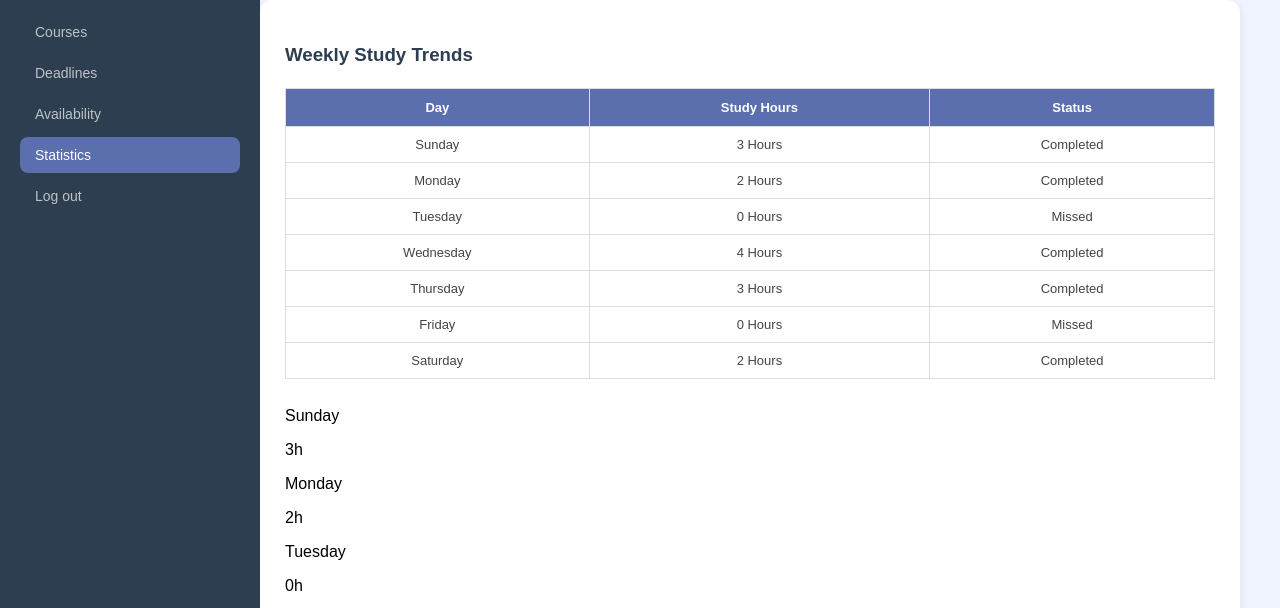
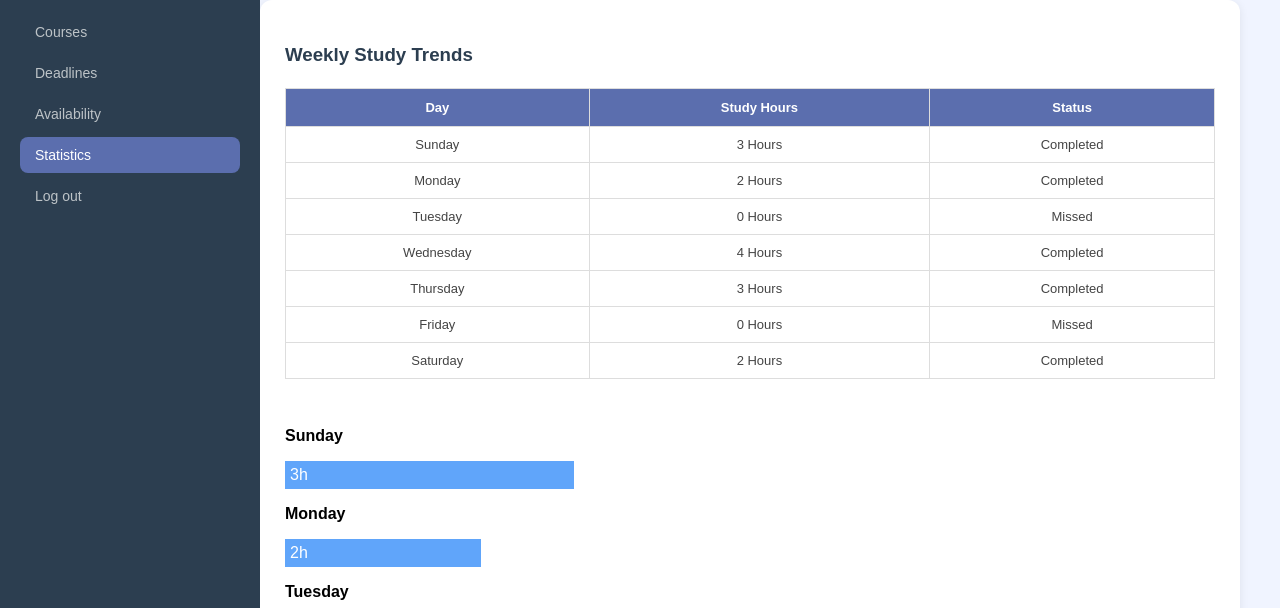
Before and after one commit to danaxy0-art/projecr_381, a plain HTML site: page statistics.html in a window 1280 px wide. Shown: the part 118-726 px from the top of the page. Drawn offline with Linux system fonts and the light colour scheme.

Commit message:
Update statistics.html

```diff
--- a/statistics.html
+++ b/statistics.html
@@ -2,7 +2,7 @@
 <html>
 <head>
 <title>Statistics</title>
-<link rel="stylesheet" href="style.css">
+<link rel="stylesheet" href="style_statistics.css">
 </head>
 
 <body>
```
